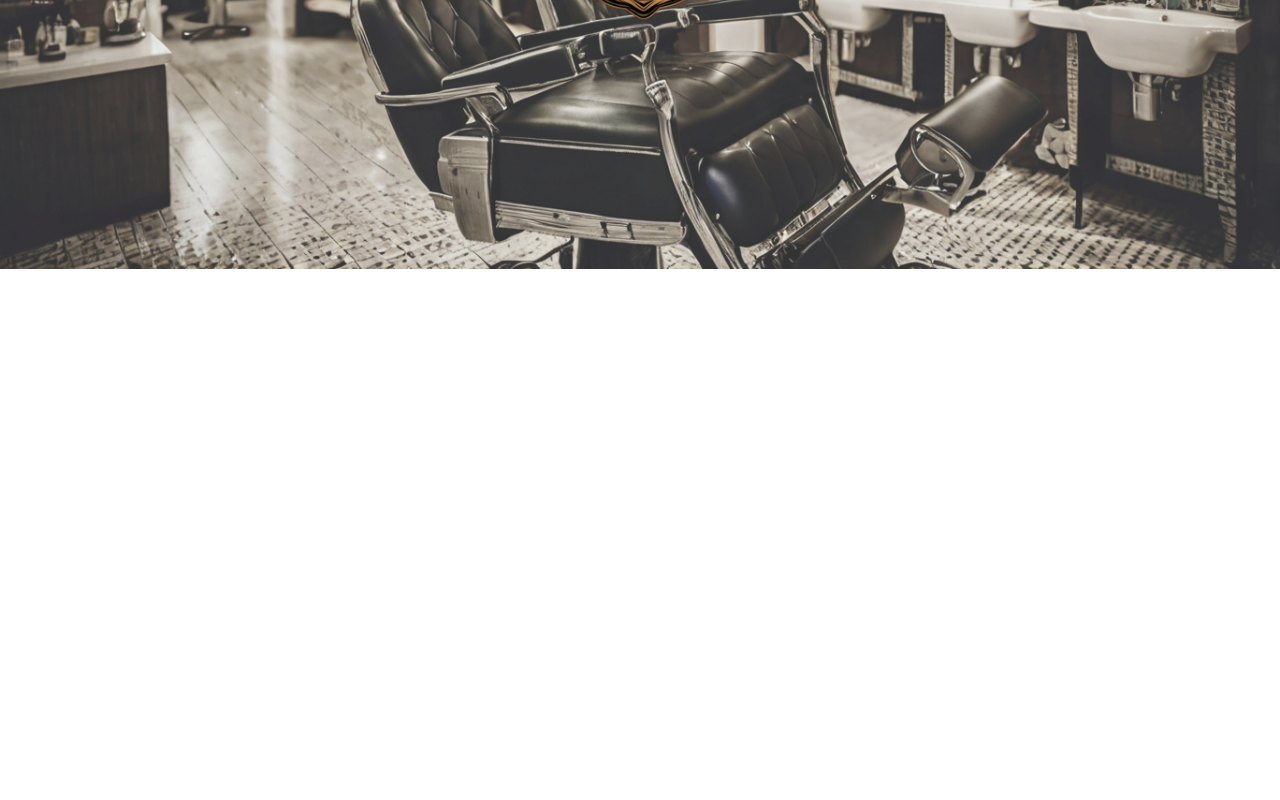
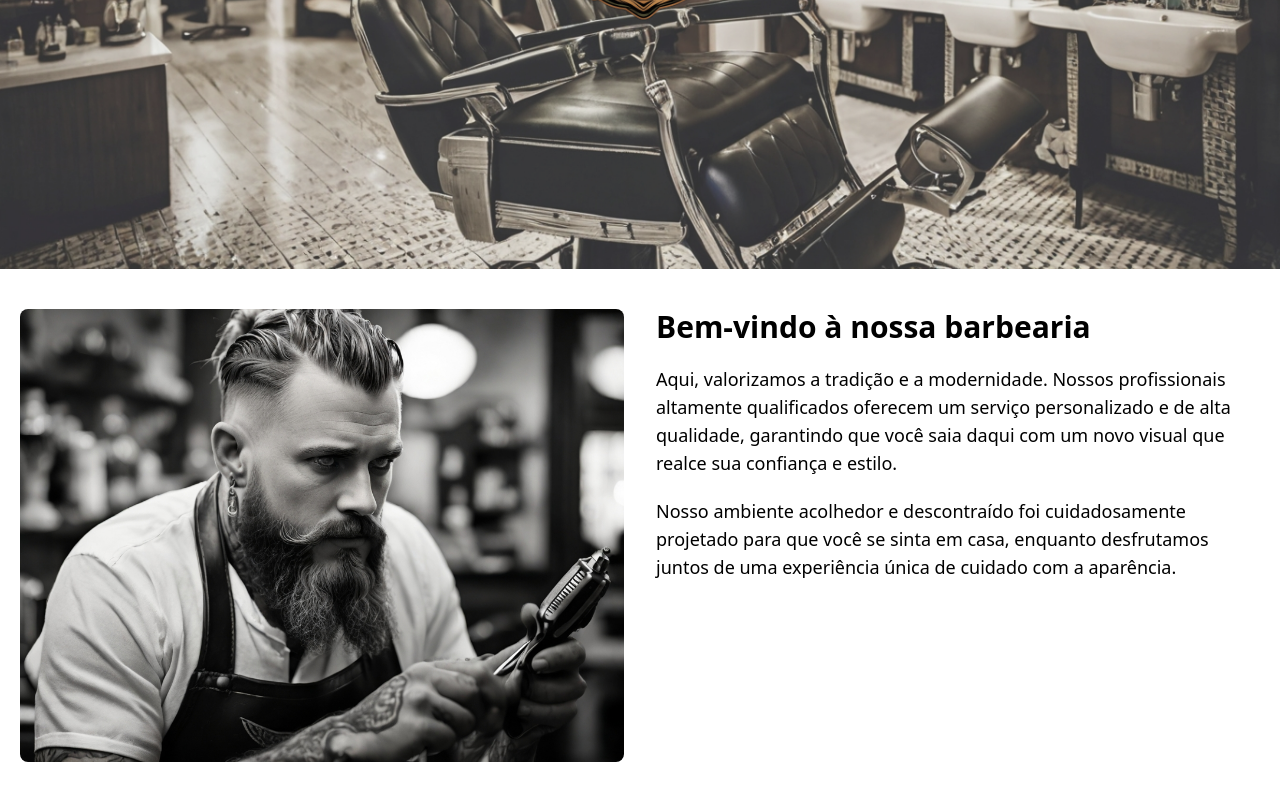
Before and after one commit to williandeitosi/landing-page-barbearia, a React (Vite) app: page / in a window 1280 px wide. Shown: the part 546-1346 px from the top of the page. Before the commit the page ends 815 px from the top, so only its background shows below. Built offline with nearby package versions, Linux system fonts and the light colour scheme.

Commit message:
feat: about

```diff
--- a/src/App.tsx
+++ b/src/App.tsx
@@ -1,14 +1,16 @@
 import salon from './assets/baberSalon.jpg';
 import skull from './assets/skullBg.png';
+import { About } from './components/About/About';
 import { Header } from './components/Heeader/Header';
 import { ImgSalon } from './components/ImgSalon/ImgSalon';
 
 function App() {
   return (
-    <>
+    <div className=''>
       <Header />
       <ImgSalon bgimg={salon} bgalt='salon' img={skull} alt='logo' />
-    </>
+      <About />
+    </div>
   );
 }
 
--- /dev/null
+++ b/src/components/About/About.tsx
@@ -0,0 +1,25 @@
+import barber from '../../assets/barber.jpg';
+
+export function About() {
+  return (
+    <section className='px-5 py-10 gap-8 grid grid-cols-2	'>
+      <div>
+        <img className='object-cover rounded-lg ' src={barber} alt='' />
+      </div>
+      <div className='flex flex-col gap-5	'>
+        <h2 className='text-3xl font-bold'>Bem-vindo à nossa barbearia</h2>
+        <p className='text-lg'>
+          Aqui, valorizamos a tradição e a modernidade. Nossos profissionais
+          altamente qualificados oferecem um serviço personalizado e de alta
+          qualidade, garantindo que você saia daqui com um novo visual que
+          realce sua confiança e estilo.
+        </p>
+        <p className='text-lg'>
+          Nosso ambiente acolhedor e descontraído foi cuidadosamente projetado
+          para que você se sinta em casa, enquanto desfrutamos juntos de uma
+          experiência única de cuidado com a aparência.
+        </p>
+      </div>
+    </section>
+  );
+}
```
Also changed, not shown: src/assets/barber.jpg (added).
